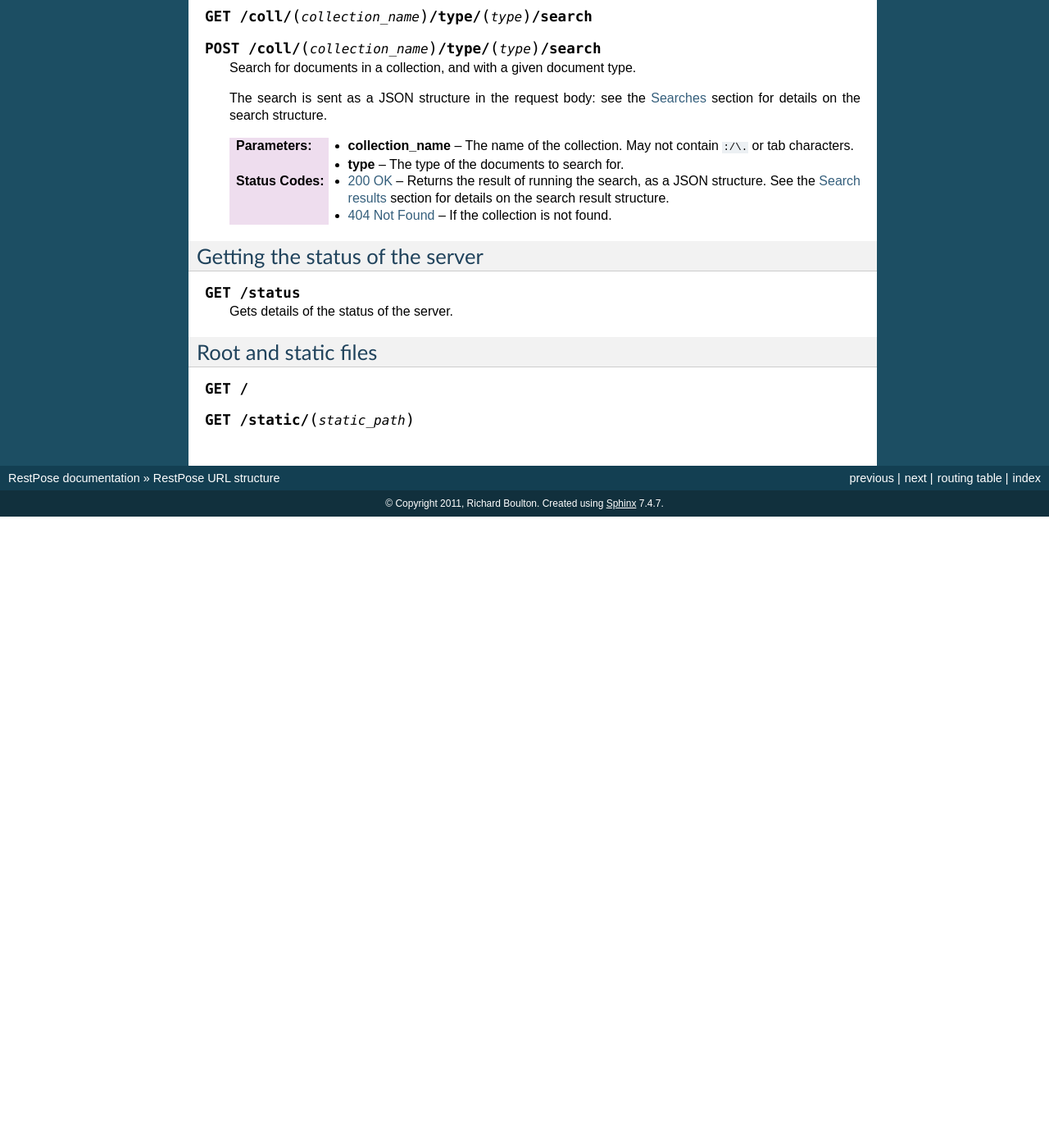
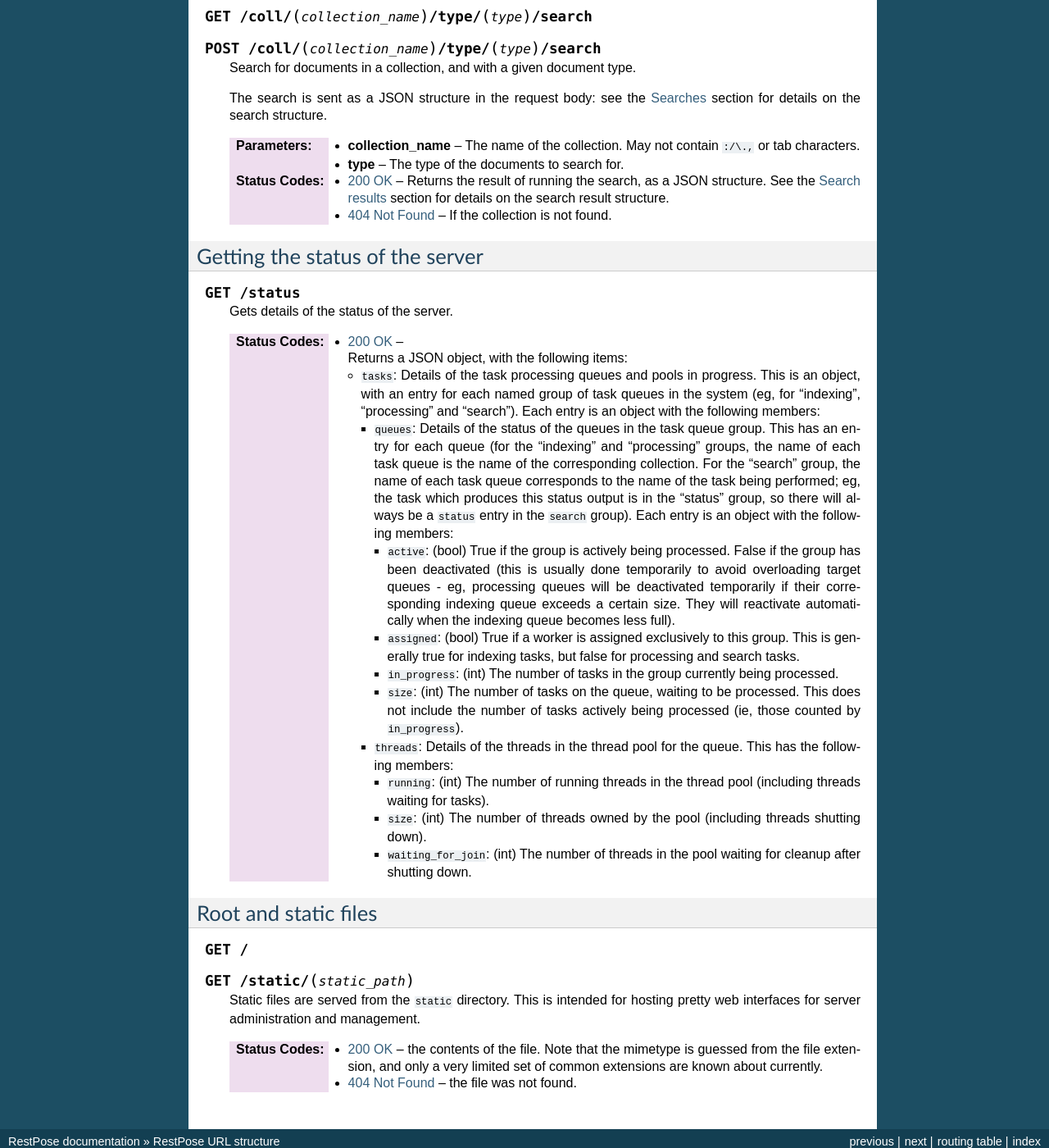
Before and after one commit to restpose/restpose, a Sphinx documentation site: the page built from docs/urls.rst, in a window 1280 px wide and 1400 px high, scrolled down 4611 px. Shown: the whole window at 82% size. Built offline with Sphinx 7.4.7, drawn with Linux system fonts in a browser that asks for light colours; before the commit the page ends 5241 px from its top, so only the background shows below that; some of the changed text lies outside the part shown.

Commit message:
Complete the documentation of the URLs currently exposed

```diff
--- a/docs/urls.rst
+++ b/docs/urls.rst
@@ -84,7 +84,7 @@ Information about an individual collection
 .. http:get:: /coll/(collection_name)
 
    :param collection_name: The name of the collection.  May not contain
-          ``:/\.`` or tab characters.
+          ``:/\.,`` or tab characters.
 
    On success, the return value is a JSON object with the following members:
 
@@ -100,7 +100,7 @@ Deleting a collection
 .. http:delete:: /coll/(collection_name)
 
    :param collection_name: The name of the collection.  May not contain
-          ``:/\.`` or tab characters.
+          ``:/\.,`` or tab characters.
 
    The collection of the given name is deleted, if it exists.  If it doesn't
    exist, returns successfully, but doesn't change anything.
@@ -118,7 +118,7 @@ The collection configuration is represented as a JSON object; for details of its
    Get the collection configuration.
 
    :param collection_name: The name of the collection.  May not contain
-          ``:/\.`` or tab characters.
+          ``:/\.,`` or tab characters.
 
    :statuscode 200: Normal response: returns a JSON object representing the
 	       full configuration for the collection.  See :ref:`coll_config`
@@ -136,7 +136,7 @@ The collection configuration is represented as a JSON object; for details of its
    Creates the collection if it didn't exist before the call.
 
    :param collection_name: The name of the collection.  May not contain
-          ``:/\.`` or tab characters.
+          ``:/\.,`` or tab characters.
 
    :statuscode 202: Normal response: returns a JSON object representing the
 	       full configuration for the collection.  See :ref:`coll_config`
@@ -161,7 +161,7 @@ Checkpoints also do not persist across server restarts.
    Get details of the checkpoints which exist for a collection.
 
    :param collection_name: The name of the collection.  May not contain
-          ``:/\.`` or tab characters.
+          ``:/\.,`` or tab characters.
 
    :statuscode 200: Normal response: returns a JSON array of strings, each
 	       string is the ID of a checkpoint on the collection.  If the
@@ -172,7 +172,7 @@ Checkpoints also do not persist across server restarts.
    Create a checkpoint.
 
    :param collection_name: The name of the collection.  May not contain
-          ``:/\.`` or tab characters.
+          ``:/\.,`` or tab characters.
 
    :queryparam commit: (boolean). True if the checkpoint should cause a commit,
                False if the checkpoint should not cause a commit.
@@ -189,7 +189,7 @@ Checkpoints also do not persist across server restarts.
    expired), or the collection doesn't exist, returns a null JSON value.
 
    :param collection_name: The name of the collection.  May not contain
-          ``:/\.`` or tab characters.
+          ``:/\.,`` or tab characters.
    :param checkpoint_id: The id of the checkpoint.
 
    :statuscode 200: If the checkpoint or collection doesn't exist, returns a
@@ -228,7 +228,7 @@ Documents
    stored fields, but also includes the indexed information about the document.
 
    :param collection_name: The name of the collection.  May not contain
-          ``:/\.`` or tab characters.
+          ``:/\.,`` or tab characters.
    :param type: The type of the document.
    :param id: The ID of the document.
 
@@ -273,7 +273,7 @@ Documents
    call.
 
    :param collection_name: The name of the collection.  May not contain
-          ``:/\.`` or tab characters.
+          ``:/\.,`` or tab characters.
    :param type: The type of the document.
    :param id: The ID of the document.
 
@@ -290,7 +290,7 @@ Documents
    Delete a document from a collection.
 
    :param collection_name: The name of the collection.  May not contain
-          ``:/\.`` or tab characters.
+          ``:/\.,`` or tab characters.
    :param type: The type of the document.
    :param id: The ID of the document.
 
@@ -319,7 +319,7 @@ body as part of a `GET` request.
    :ref:`searches` section for details on the search structure.
 
    :param collection_name: The name of the collection.  May not contain
-          ``:/\.`` or tab characters.
+          ``:/\.,`` or tab characters.
    :param type: The type of the documents to search for.
 
    :statuscode 200: Returns the result of running the search, as a JSON
@@ -336,9 +336,63 @@ Getting the status of the server
 
    Gets details of the status of the server.
 
+   :statuscode 200: Returns a JSON object, with the following items:
+
+    * ``tasks``: Details of the task processing queues and pools in progress.
+      This is an object, with an entry for each named group of task queues in
+      the system (eg, for "indexing", "processing" and "search").  Each entry
+      is an object with the following members:
+
+      * ``queues``: Details of the status of the queues in the task queue
+	group.  This has an entry for each queue (for the "indexing" and
+	"processing" groups, the name of each task queue is the name of the
+	corresponding collection.  For the "search" group, the name of each
+	task queue corresponds to the name of the task being performed; eg, the
+	task which produces this status output is in the "status" group, so
+	there will always be a ``status`` entry in the ``search`` group).  Each
+	entry is an object with the following members:
+
+	* ``active``: (bool) True if the group is actively being processed.
+	  False if the group has been deactivated (this is usually done
+	  temporarily to avoid overloading target queues - eg, processing
+	  queues will be deactivated temporarily if their corresponding
+	  indexing queue exceeds a certain size.  They will reactivate
+	  automatically when the indexing queue becomes less full).
+
+	* ``assigned``: (bool) True if a worker is assigned exclusively to this
+	  group.  This is generally true for indexing tasks, but false for
+	  processing and search tasks.
+
+	* ``in_progress``: (int) The number of tasks in the group currently
+	  being processed.
+
+	* ``size``: (int) The number of tasks on the queue, waiting to be
+	  processed.  This does not include the number of tasks actively being
+	  processed (ie, those counted by ``in_progress``).
+
+      * ``threads``: Details of the threads in the thread pool for the queue.
+        This has the following members:
+
+	* ``running``: (int) The number of running threads in the thread pool
+	  (including threads waiting for tasks).
+
+	* ``size``: (int) The number of threads owned by the pool (including
+	  threads shutting down).
+
+	* ``waiting_for_join``: (int) The number of threads in the pool waiting
+	  for cleanup after shutting down.
+
 Root and static files
 =====================
 
 .. http:get:: /
+.. http:get:: /static/(static_path)
 
-.. http:get:: /static/(static_path)
+   Static files are served from the ``static`` directory.  This is intended for
+   hosting pretty web interfaces for server administration and management.
+
+   :statuscode 200: the contents of the file.  Note that the mimetype is
+	       guessed from the file extension, and only a very limited set of
+	       common extensions are known about currently.
+
+   :statuscode 404: the file was not found.
```
Also changed, not shown: 1 other file.
